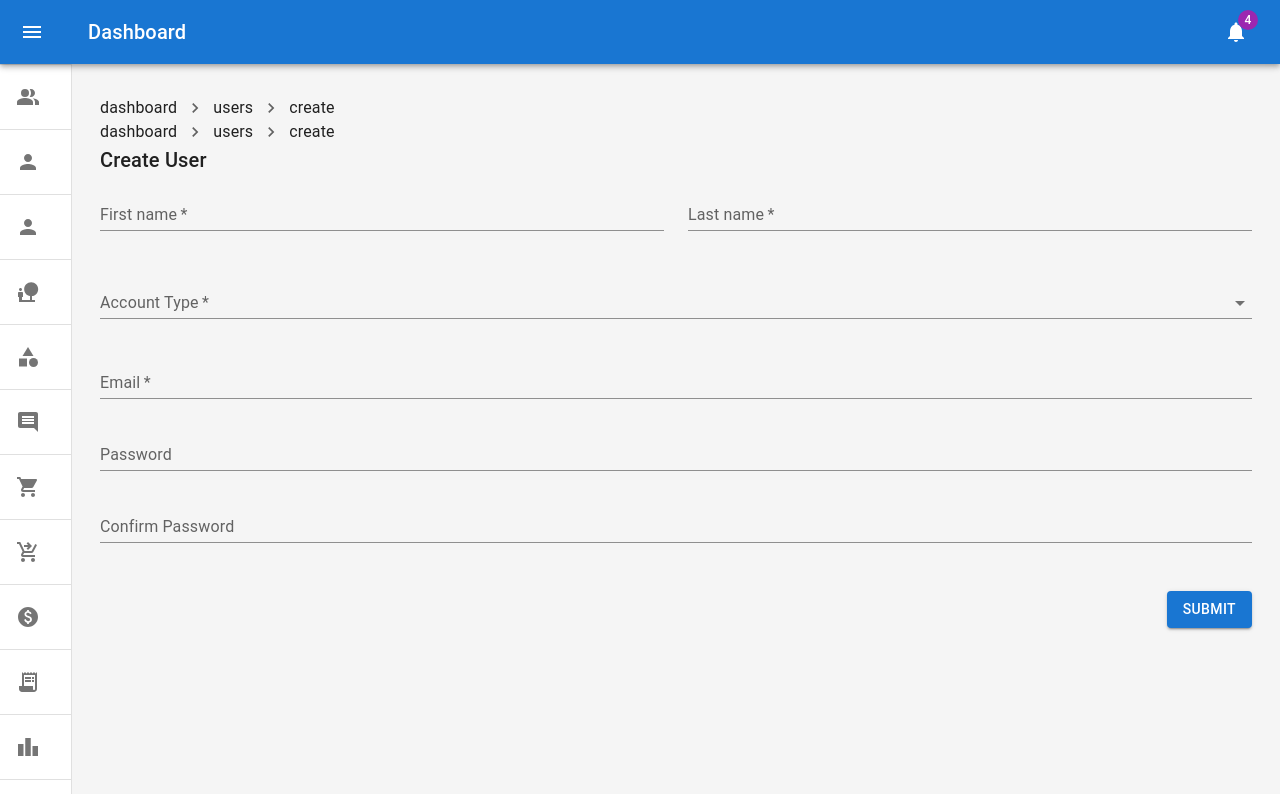
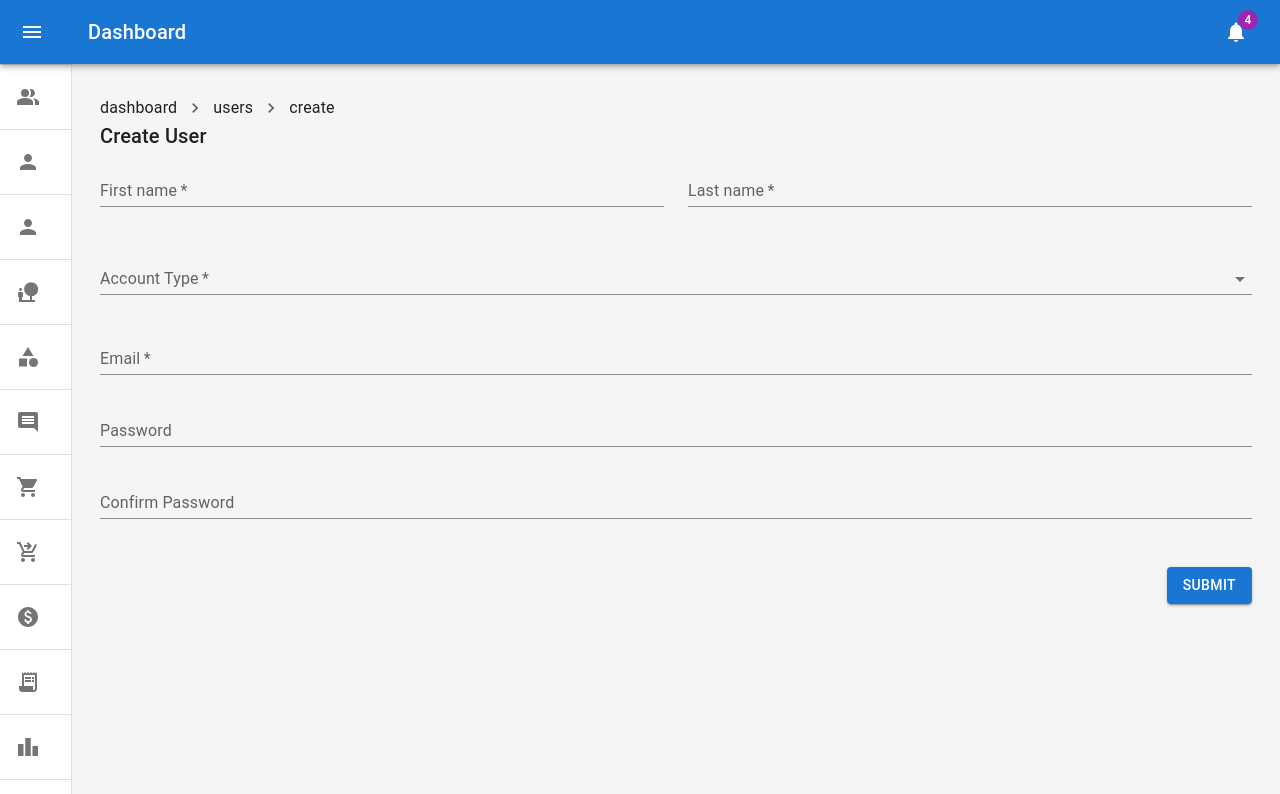
Before and after one commit to renzocabarios/harvest-hub, a React (Vite) app: page /dashboard/users/create in a window 1280 px wide. Shown: the top 794 px of the page. Built offline with nearby package versions, Linux system fonts and the light colour scheme.

Commit message:
Remove Breadcrumb in AdminCreateUser

```diff
--- a/src/page/AdminCreateUser/index.jsx
+++ b/src/page/AdminCreateUser/index.jsx
@@ -36,7 +36,6 @@ function AdminCreateUser() {
   return (
     <>
       <DashboardLayout>
-        <Breadcrumb />
         <Typography variant="h6" gutterBottom>
           Create User
         </Typography>
```
